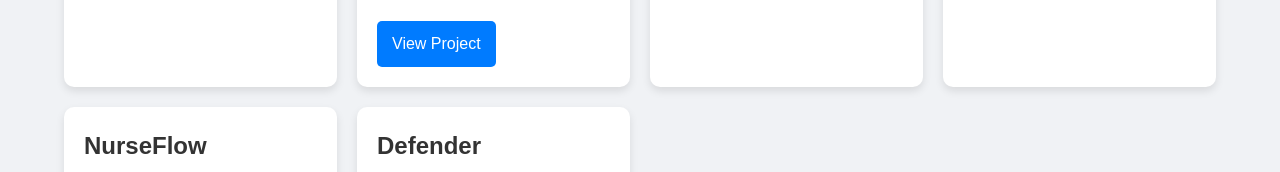
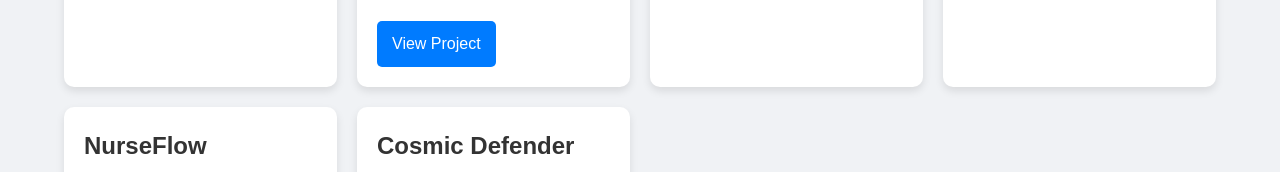
Before and after one commit to DeboraKis/MySite, a plain HTML site: page projects.html in a window 1280 px wide. Shown: the part 924-1096 px from the top of the page. Drawn offline with Linux system fonts and the light colour scheme.

Commit message:
name change-Defender

```diff
--- a/projects.html
+++ b/projects.html
@@ -131,7 +131,7 @@
         <!-- Project 6 -->
         <div class="project-card">
           <div class="project-info">
-            <h3>Defender</h3>
+            <h3>Cosmic Defender</h3>
             <p class="project-description">
             # Cosmic Defender is a 2D browser-based space shooter where players battle waves of enemy ships, collect power-ups, and survive as long as possible. Built with HTML, CSS, and JavaScript, the game features responsive controls, particle effects, and dynamic difficulty to keep players engaged from the start screen to game over.
             </p>
```
